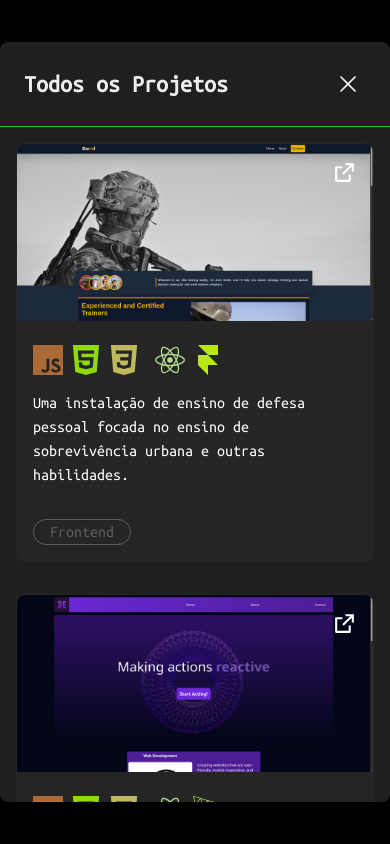
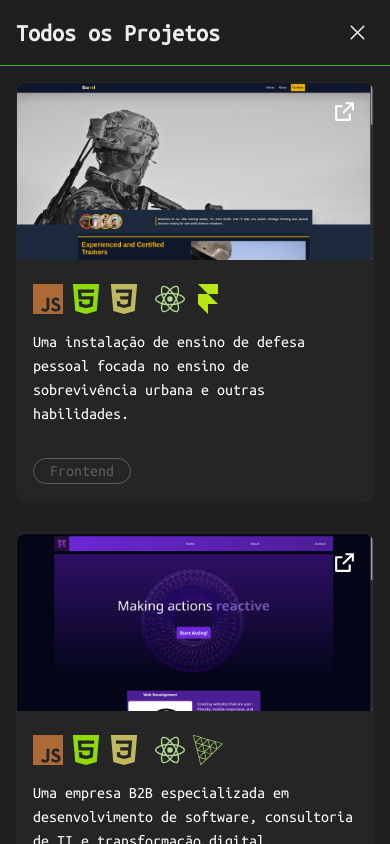
Before and after one commit to WitorDev/witortena, a Next.js app: page / in a window 390 px wide. Both pictures are taken after a click on the button "Ver mais". Shown: the part 5702-6546 px from the top of the page. Built offline with nearby package versions, Linux system fonts and the light colour scheme; a web font is replaced by a local one.

Commit message:
flex update on mobile tech section

```diff
--- a/app/components/ProjectCard.tsx
+++ b/app/components/ProjectCard.tsx
@@ -25,7 +25,7 @@ export default function ProjectCard({
       transition={{ duration: 0.35 }}
       whileInView={{ scale: 1 }}
       viewport={{ once: true, amount: 0.4 }}
-      className="flex relative hover:border-secondary-accent hover:bg-secondary-bg border border-transparent rounded-lg transiiton-all flex-col sm:h-110 bg-primary-bg text-white"
+      className="flex relative hover:border-secondary-accent max-w-160 hover:bg-secondary-bg border border-transparent rounded-lg transiiton-all flex-col sm:min-h-110 bg-primary-bg text-white"
     >
       <a href={link} target="_blank" className="group">
         <div className="group-hover:opacity-50 transition-all">
--- a/app/components/Projects.tsx
+++ b/app/components/Projects.tsx
@@ -194,18 +194,18 @@ export default function Projects() {
       {/* --- MODIFIED: Fullscreen Project Overlay --- */}
       {isOverlayOpen && (
         <div
-          className="fixed inset-0 z-50 scrollbar-hide flex items-center justify-center sm:p-6 md:p-8 bg-black bg-opacity-90 backdrop-blur-sm" // Changed bg-transparent to bg-black
+          className="fixed inset-0 z-50 scrollbar-hide h-full w-full flex items-center justify-center sm:p-6 md:p-8 bg-black bg-opacity-90 backdrop-blur-sm" // Changed bg-transparent to bg-black
         >
-          <div className="relative w-full scrollbar-hide max-w-6xl h-[90vh] z-50 bg-background rounded-lg shadow-xl flex flex-col">
+          <div className="relative w-full scrollbar-hide h-full z-50 bg-background sm:rounded-lg shadow-xl flex flex-col">
             {/* Overlay Header */}
-            <div className="flex justify-between scrollbar-hide items-center p-6 border-b border-primary-accent">
+            <div className="flex justify-between scrollbar-hide items-center p-4 border-b border-primary-accent">
               <h2 className="text-2xl  font-bold">Todos os Projetos</h2>
               <button
                 onClick={() => setIsOverlayOpen(false)}
                 className="p-1 rounded-2xl cursor-pointer"
                 aria-label="Close"
               >
-                <HiXMark size={28} />
+                <HiXMark size={25} />
               </button>
             </div>
 
--- a/app/components/Tech.tsx
+++ b/app/components/Tech.tsx
@@ -26,7 +26,7 @@ export default function Tech() {
             <h1 className="text-lg font-bold mb-2 w-full text-center sm:text-left">
               Frontend
             </h1>
-            <div className="grid sm:grid-cols-2 sm:grid-rows-3 auto-cols-auto">
+            <div className="justify-center align-middle flex flex-wrap gap-4 sm:gap-0 sm:grid grid-cols-1 sm:grid-cols-2 sm:grid-rows-3 auto-cols-auto">
               <IconAndName icon="Html5" text="HTML" />
               <IconAndName icon="React" text="React" />
               <IconAndName icon="Css3" text="CSS" />
@@ -39,7 +39,7 @@ export default function Tech() {
             <h1 className="text-lg font-bold mt-8 mb-2 w-full text-center sm:text-left">
               Backend
             </h1>
-            <div className="grid sm:grid-cols-2 sm:grid-rows-3 auto-cols-auto">
+            <div className="justify-center align-middle flex flex-wrap gap-4 sm:gap-0 sm:grid sm:grid-cols-2 sm:grid-rows-3 auto-cols-auto">
               <IconAndName icon="Nodedotjs" text="Node.js" />
               <IconAndName icon="Postgresql" text="PostgreSQL" />
               <IconAndName icon="Express" text="Express" />
```
